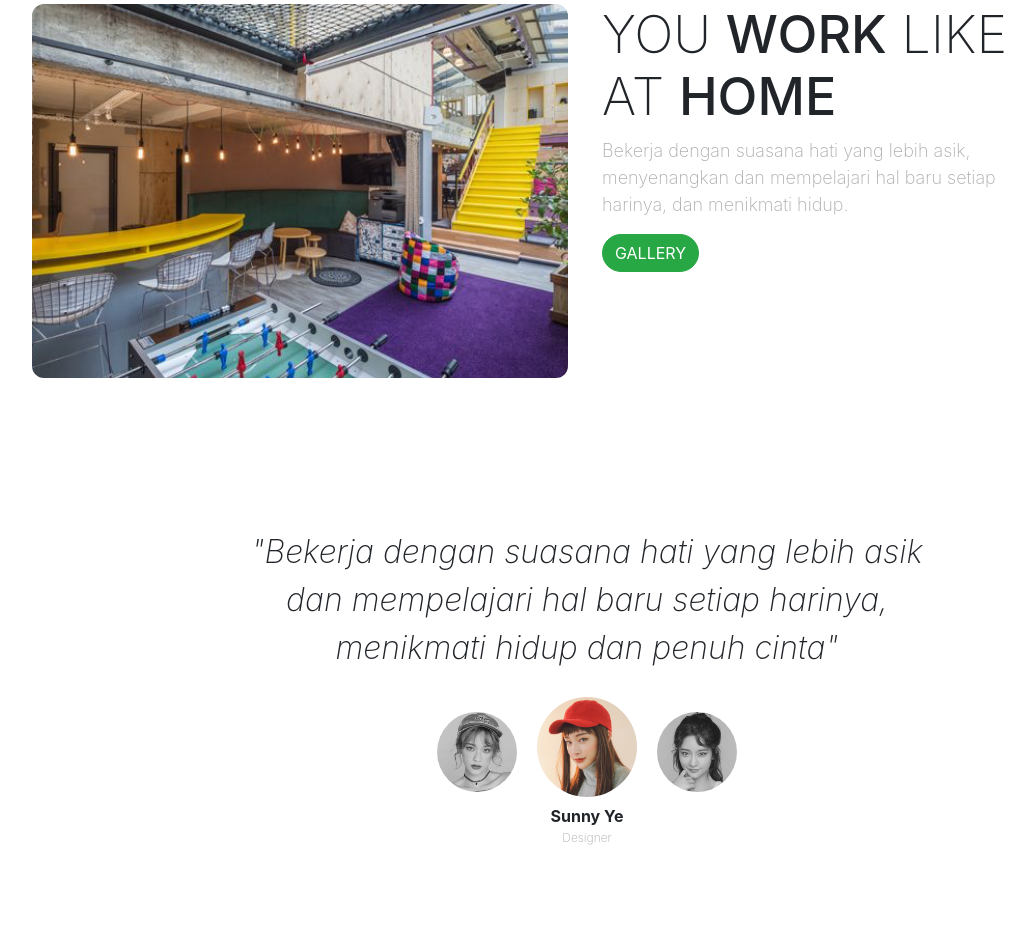
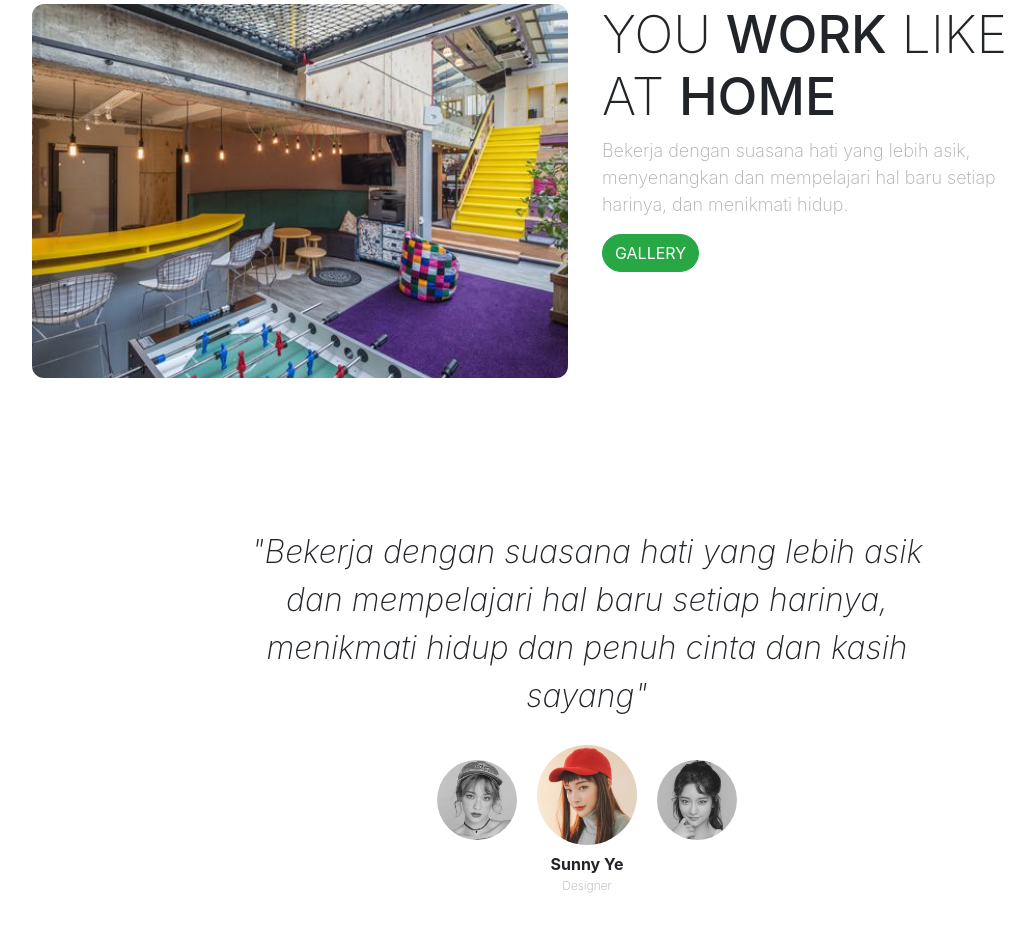
Before and after one commit to daffabadran/landing, a plain HTML site: page index.html in a window 1280 px wide. Shown: the part 834-1759 px from the top of the page, without its empty margins (53-1079 px from the left). Before the commit the page ends 1711 px from the top, so only its background shows below. Drawn offline with nearby package versions, Linux system fonts and the light colour scheme; a web font is replaced by a local one.

Commit message:
mengubah testimonial v2

```diff
--- a/index.html
+++ b/index.html
@@ -136,7 +136,8 @@
           <div class="col-lg-8">
             <p>
               "Bekerja dengan suasana hati yang lebih asik dan mempelajari hal
-              baru setiap harinya, menikmati hidup dan penuh cinta"
+              baru setiap harinya, menikmati hidup dan penuh cinta dan kasih
+              sayang"
             </p>
           </div>
         </div>
```
